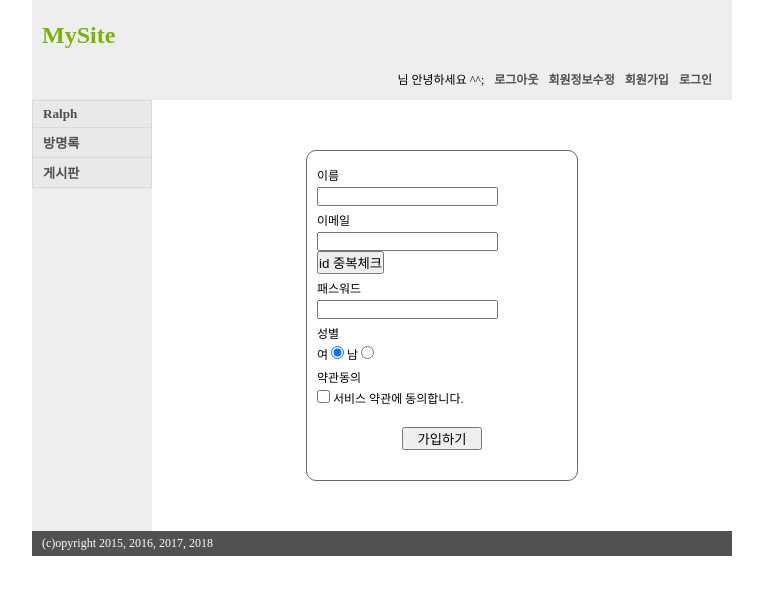
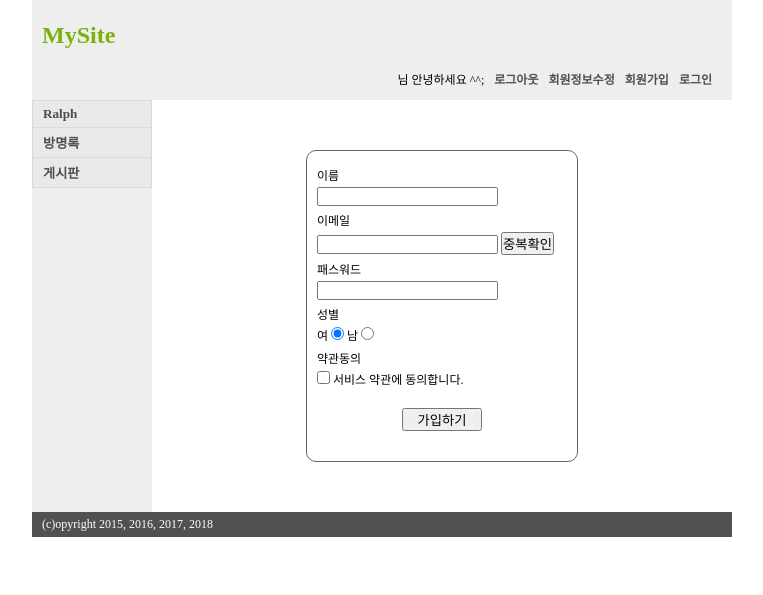
Before and after one commit to Ralph1819/mysite_pr, a Django app: template templates/user/joinform.html in a window 1280 px wide. Shown: the top 595 px of the page, without its empty margins (258-1021 px from the left). Run offline with Django 3.2, Linux system fonts and the light colour scheme; the template is opened without the code that fills it, so the values that code supplies are empty; some libraries are stand-ins or nearby versions.

Commit message:
Test 전

```diff
--- a/templates/user/joinform.html
+++ b/templates/user/joinform.html
@@ -1,4 +1,3 @@
-
 
 <!DOCTYPE html>
 <html>
@@ -28,7 +27,7 @@
 
 					<label class="block-label" for="email">이메일</label>
 					<input id="email" name="email" type="text" value="">
-					<input type="button" value="id 중복체크">
+					<input type="button" value="중복확인">
 
 					<label class="block-label">패스워드</label>
 					<input name="password" type="password" value="">
```
